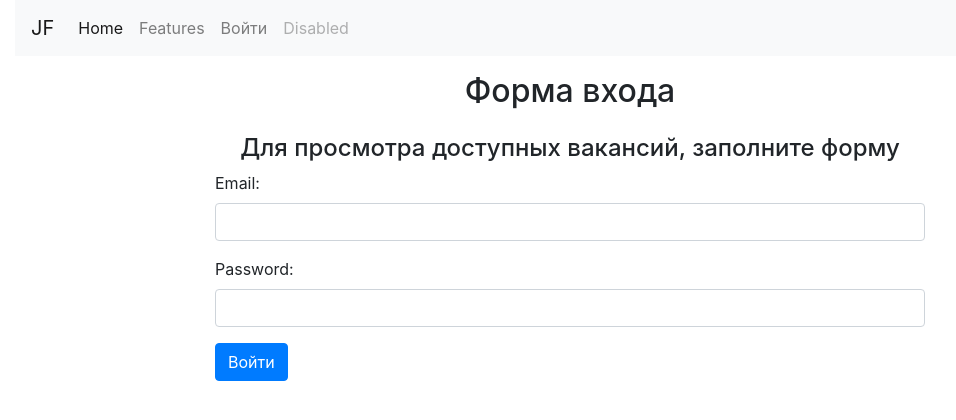
After one commit to ShostakAnton/Data_collection_service, a Django app: page /accounts/login/ in a window 1280 px wide. The commit adds this page. Shown: the top 420 px of the page, without its empty margins (70-1026 px from the left). Run offline with Django 3.2, Linux system fonts and the light colour scheme; some libraries are stand-ins or nearby versions.

Commit message:
реализация входа/выхода пользователя

```diff
--- a/Data_collection_service/urls.py
+++ b/Data_collection_service/urls.py
@@ -14,11 +14,12 @@ Including another URLconf
     2. Add a URL to urlpatterns:  path('blog/', include('blog.urls'))
 """
 from django.contrib import admin
-from django.urls import path
+from django.urls import path, include
 from scraping.views import *
 
 urlpatterns = [
     path('admin/', admin.site.urls),
     path('list/', list_view, name='list'),
+    path('accounts/', include(('accounts.urls', 'accounts'))),
     path('', home_view, name='home'),
 ]
--- /dev/null
+++ b/accounts/forms.py
@@ -0,0 +1,27 @@
+from django import forms
+from django.contrib.auth import get_user_model, authenticate
+from django.contrib.auth.hashers import check_password
+
+User = get_user_model()
+
+
+class UserLoginForm(forms.Form):
+    email = forms.EmailField(widget=forms.EmailInput(attrs={'class': 'form-control'}))
+    password = forms.CharField(widget=forms.PasswordInput(attrs={'class': 'form-control'}))
+
+    def clean(self, *args,
+              **kwargs):  # Метод clean() потомка формы. Этот метод может выполнять любую проверку, которая нуждается в одновременном доступе к данным нескольких полей.
+        email = self.cleaned_data.get('email').strip()  # strip - это иногнорирование пробелов
+        password = self.cleaned_data.get('password').strip()
+
+        if email and password:
+            qs = User.objects.filter(email=email)
+            if not qs.exists():
+                raise forms.ValidationError('Такого пользователя нет!')
+            if not check_password(password, qs[0].password):  # ф-ция check_password проверяет равен ли
+                # полученый пароль, паролю юзера
+                raise forms.ValidationError('Пароль не верный!')  # выброс исключения
+            user = authenticate(email=email, password=password)  # аудентификация пользователя
+            if not user:  # если пользователь не активен
+                raise forms.ValidationError('Данный аккаунт отключен')  # выброс исключения
+        return super(UserLoginForm, self).clean(*args, **kwargs)
--- /dev/null
+++ b/accounts/templates/accounts/login.html
@@ -0,0 +1,20 @@
+{% extends 'base.html' %}
+
+{% block title %}Login{% endblock title %}
+
+{% block content %}
+    <div class="row">
+        <div class="col"><h2 class="text-center my-3">Форма входа</h2></div>
+    </div>
+    <div class="row mx-auto">
+        <div class="col-md-8 mx-auto">
+            <h4 class="text-center my-2">Для просмотра доступных вакансий, заполните форму</h4>
+            <form method="POST" action=""> {% csrf_token %}
+                <div class="form-group">
+                    {{ form.as_p }}
+                </div>
+                <button type="submit" class="btn btn-primary">Войти</button>
+            </form>
+        </div>
+    </div>
+{% endblock content %} }
--- /dev/null
+++ b/accounts/urls.py
@@ -0,0 +1,7 @@
+from django.urls import path
+from accounts.views import login_view, logout_view
+
+urlpatterns = [
+    path('login/', login_view, name='login'),
+    path('logout/', logout_view, name='logout'),
+]
--- a/accounts/views.py
+++ b/accounts/views.py
@@ -1,3 +1,21 @@
-from django.shortcuts import render
+from django.shortcuts import render, redirect
+from django.contrib.auth import authenticate, login, logout
 
-# Create your views here.
+from accounts.forms import UserLoginForm
+
+
+def login_view(request):        # вход
+    form = UserLoginForm(request.POST or None)      # получение данных с формы
+    if form.is_valid():
+        data = form.cleaned_data    # получение данных с формы
+        email = data.get('email')   # получение email
+        password = data.get('password')     # получение password
+        user = authenticate(request, email=email, password=password)
+        login(request, user)    # аудентификация юзера
+        return redirect('home')
+    return render(request, 'accounts/login.html', {'form': form})
+
+
+def logout_view(request):       # выход
+    logout(request)
+    return redirect('home')
--- a/templates/base.html
+++ b/templates/base.html
@@ -27,9 +27,17 @@
                 <li class="nav-item">
                     <a class="nav-link" href="#">Features</a>
                 </li>
-                <li class="nav-item">
-                    <a class="nav-link" href="#">Pricing</a>
-                </li>
+
+                {% if user.is_authenticated %}
+                    <li class="nav-item">
+                        <a class="nav-link" href="{% url 'accounts:logout' %}">Выйти</a>
+                    </li>
+                {% else %}
+                    <li class="nav-item">
+                        <a class="nav-link" href="{% url 'accounts:login' %}">Войти</a>
+                    </li>
+                {% endif %}
+
                 <li class="nav-item">
                     <a class="nav-link disabled" href="#" tabindex="-1" aria-disabled="true">Disabled</a>
                 </li>
```
